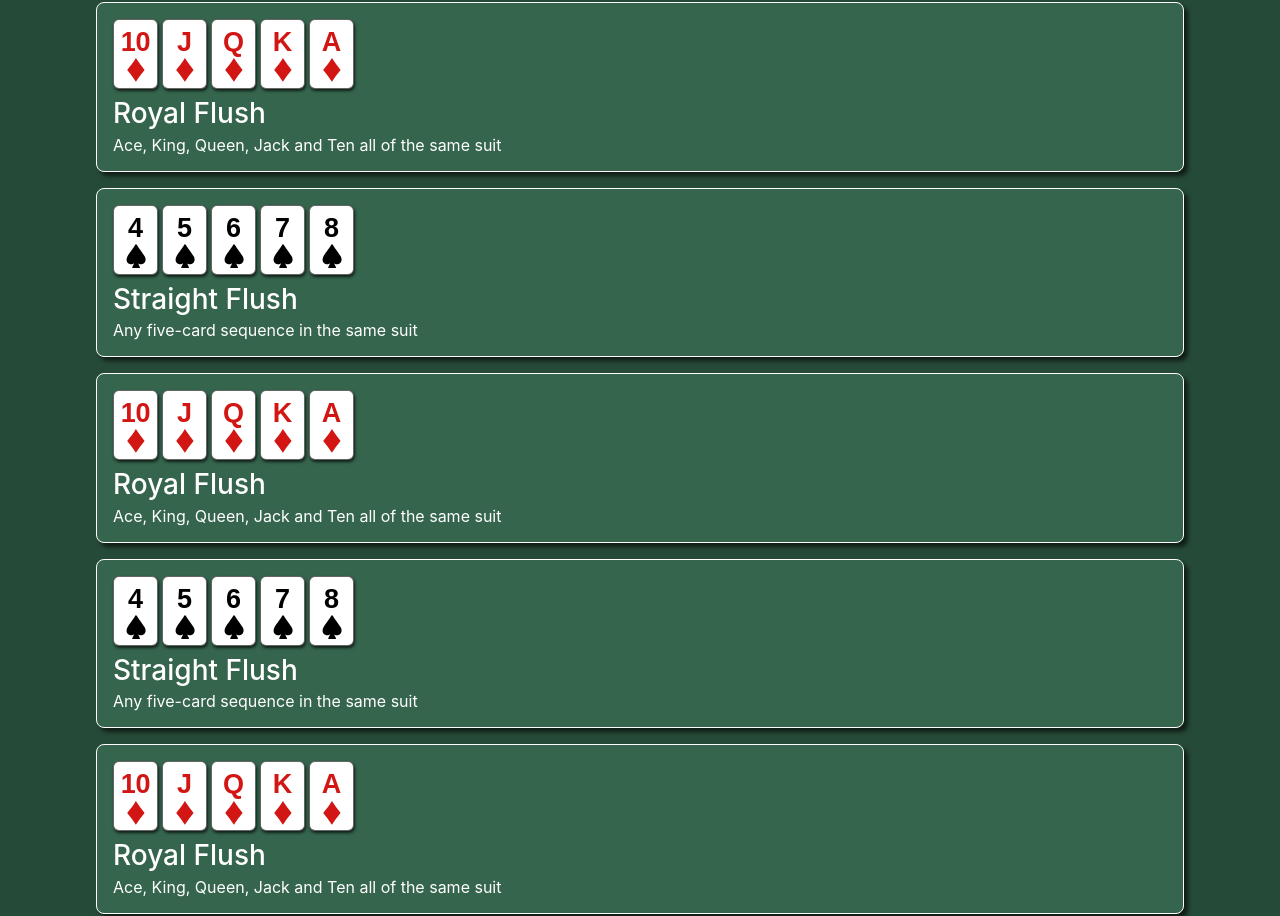
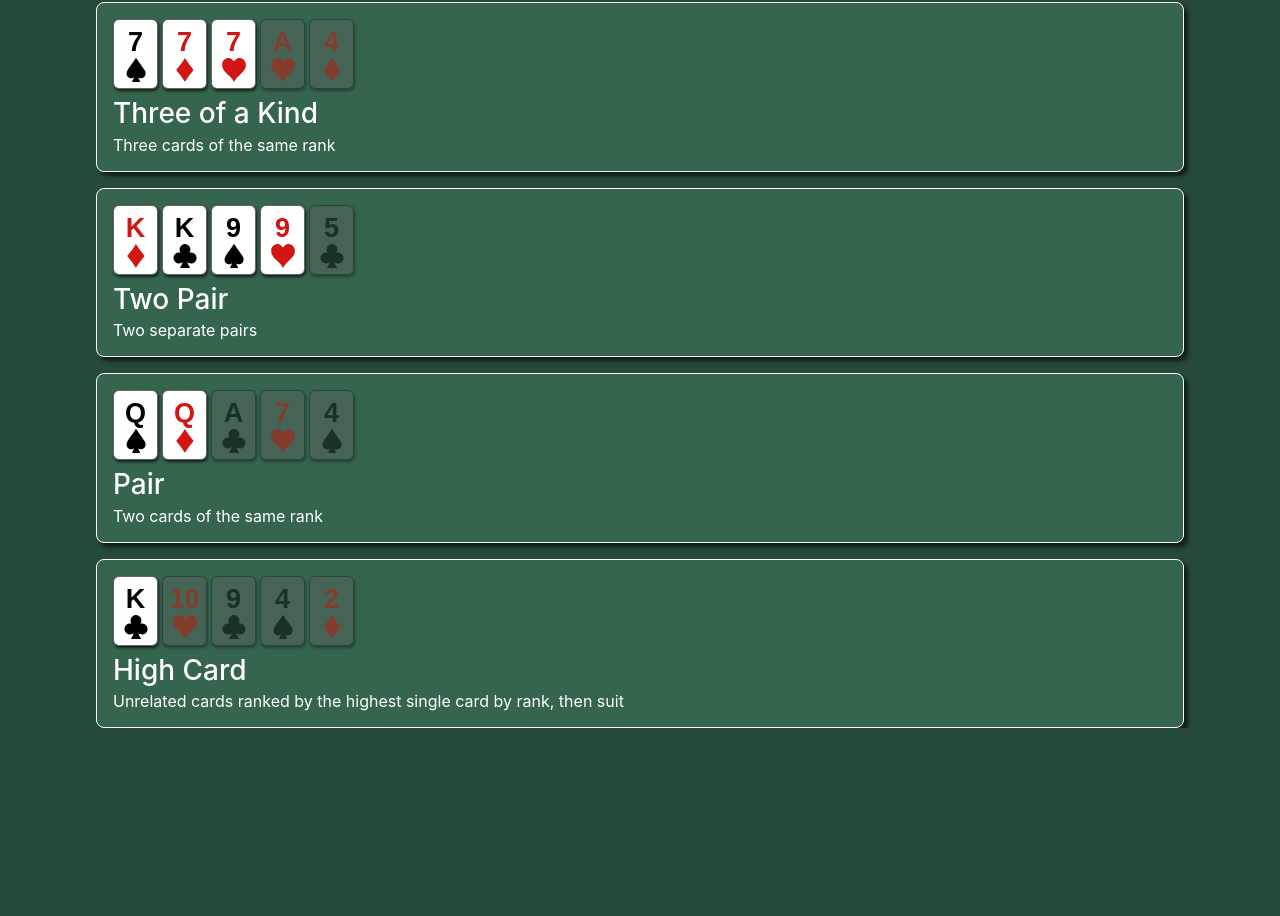
Before and after one commit to AplUSAndmINUS/poker-rules, a React (Create React App) app: page /rankings in a window 1280 px wide. Shown: the part 1258-2174 px from the top of the page. After the commit the page ends 1986 px from the top, so only its background shows below. Built offline with nearby package versions, Linux system fonts and the light colour scheme; a web font is replaced by a local one.

Commit message:
finished rankings but need to fix code to add JS map functions for loop

```diff
--- a/src/assets/constants/rankings.tsx
+++ b/src/assets/constants/rankings.tsx
@@ -101,13 +101,19 @@ export const CARD_RANKINGS_CARDS: Cards[] = [
     color: 'black',
     isOpaque: true,
     suit: 'spade',
-    value: '2',
+    value: 'J',
   },
   {
     color: 'black',
     isOpaque: true,
     suit: 'club',
-    value: '2',
+    value: 'J',
+  },
+  {
+    color: 'red',
+    isOpaque: true,
+    suit: 'heart',
+    value: 'J',
   },
   {
     color: 'red',
@@ -118,14 +124,8 @@ export const CARD_RANKINGS_CARDS: Cards[] = [
   {
     color: 'red',
     isOpaque: true,
-    suit: 'heart',
-    value: 'J',
-  },
-  {
-    color: 'red',
-    isOpaque: true,
     suit: 'diamond',
-    value: 'J',
+    value: '2',
   }, // end full house
   { // flush
     color: 'black',
@@ -182,7 +182,7 @@ export const CARD_RANKINGS_CARDS: Cards[] = [
     value: '4',
   },
   {
-    color: 'black',
+    color: 'red',
     isOpaque: true,
     suit: 'diamond',
     value: '5',
@@ -242,10 +242,10 @@ export const CARD_RANKINGS_CARDS: Cards[] = [
     value: '9',
   },
   {
-    color: 'red',
+    color: 'black',
     isOpaque: false,
-    suit: 'diamond',
-    value: '4',
+    suit: 'club',
+    value: '5',
   }, // end two pair
   { // pair
     color: 'black',
@@ -262,8 +262,8 @@ export const CARD_RANKINGS_CARDS: Cards[] = [
   {
     color: 'black',
     isOpaque: false,
-    suit: 'spade',
-    value: '4',
+    suit: 'club',
+    value: 'A',
   },
   {
     color: 'red',
@@ -275,13 +275,19 @@ export const CARD_RANKINGS_CARDS: Cards[] = [
     color: 'black',
     isOpaque: false,
     suit: 'spade',
-    value: 'A',
+    value: '4',
   }, // end pair
   { // high card
     color: 'black',
     isOpaque: true,
     suit: 'club',
     value: 'K',
+  },
+  {
+    color: 'red',
+    isOpaque: false,
+    suit: 'heart',
+    value: '10',
   },
   {
     color: 'black',
@@ -298,13 +304,7 @@ export const CARD_RANKINGS_CARDS: Cards[] = [
   {
     color: 'red',
     isOpaque: false,
-    suit: 'heart',
-    value: '10',
-  },
-  {
-    color: 'black',
-    isOpaque: false,
-    suit: 'spade',
+    suit: 'diamond',
     value: '2',
   } // end high card
 ]
--- a/src/pages/hand-rankings/hand-rankings.tsx
+++ b/src/pages/hand-rankings/hand-rankings.tsx
@@ -46,76 +46,58 @@ export const Rankings = () => {
         heading={CARD_RANKINGS_TEXT[3].heading}
       />
       <RankingCard
-        card1={CARD_RANKINGS_CARDS[0]}
-        card2={CARD_RANKINGS_CARDS[1]}
-        card3={CARD_RANKINGS_CARDS[2]}
-        card4={CARD_RANKINGS_CARDS[3]}
-        card5={CARD_RANKINGS_CARDS[4]}
-        description={CARD_RANKINGS_TEXT[0].description}
-        heading={CARD_RANKINGS_TEXT[0].heading}
+        card1={CARD_RANKINGS_CARDS[20]}
+        card2={CARD_RANKINGS_CARDS[21]}
+        card3={CARD_RANKINGS_CARDS[22]}
+        card4={CARD_RANKINGS_CARDS[23]}
+        card5={CARD_RANKINGS_CARDS[24]}
+        description={CARD_RANKINGS_TEXT[4].description}
+        heading={CARD_RANKINGS_TEXT[4].heading}
       />
       <RankingCard
-        card1={CARD_RANKINGS_CARDS[5]}
-        card2={CARD_RANKINGS_CARDS[6]}
-        card3={CARD_RANKINGS_CARDS[7]}
-        card4={CARD_RANKINGS_CARDS[8]}
-        card5={CARD_RANKINGS_CARDS[9]}
-        description={CARD_RANKINGS_TEXT[1].description}
-        heading={CARD_RANKINGS_TEXT[1].heading}
+        card1={CARD_RANKINGS_CARDS[25]}
+        card2={CARD_RANKINGS_CARDS[26]}
+        card3={CARD_RANKINGS_CARDS[27]}
+        card4={CARD_RANKINGS_CARDS[28]}
+        card5={CARD_RANKINGS_CARDS[29]}
+        description={CARD_RANKINGS_TEXT[5].description}
+        heading={CARD_RANKINGS_TEXT[5].heading}
       />
       <RankingCard
-        card1={CARD_RANKINGS_CARDS[0]}
-        card2={CARD_RANKINGS_CARDS[1]}
-        card3={CARD_RANKINGS_CARDS[2]}
-        card4={CARD_RANKINGS_CARDS[3]}
-        card5={CARD_RANKINGS_CARDS[4]}
-        description={CARD_RANKINGS_TEXT[0].description}
-        heading={CARD_RANKINGS_TEXT[0].heading}
+        card1={CARD_RANKINGS_CARDS[30]}
+        card2={CARD_RANKINGS_CARDS[31]}
+        card3={CARD_RANKINGS_CARDS[32]}
+        card4={CARD_RANKINGS_CARDS[33]}
+        card5={CARD_RANKINGS_CARDS[34]}
+        description={CARD_RANKINGS_TEXT[6].description}
+        heading={CARD_RANKINGS_TEXT[6].heading}
       />
       <RankingCard
-        card1={CARD_RANKINGS_CARDS[5]}
-        card2={CARD_RANKINGS_CARDS[6]}
-        card3={CARD_RANKINGS_CARDS[7]}
-        card4={CARD_RANKINGS_CARDS[8]}
-        card5={CARD_RANKINGS_CARDS[9]}
-        description={CARD_RANKINGS_TEXT[1].description}
-        heading={CARD_RANKINGS_TEXT[1].heading}
+        card1={CARD_RANKINGS_CARDS[35]}
+        card2={CARD_RANKINGS_CARDS[36]}
+        card3={CARD_RANKINGS_CARDS[37]}
+        card4={CARD_RANKINGS_CARDS[38]}
+        card5={CARD_RANKINGS_CARDS[39]}
+        description={CARD_RANKINGS_TEXT[7].description}
+        heading={CARD_RANKINGS_TEXT[7].heading}
       />
       <RankingCard
-        card1={CARD_RANKINGS_CARDS[0]}
-        card2={CARD_RANKINGS_CARDS[1]}
-        card3={CARD_RANKINGS_CARDS[2]}
-        card4={CARD_RANKINGS_CARDS[3]}
-        card5={CARD_RANKINGS_CARDS[4]}
-        description={CARD_RANKINGS_TEXT[0].description}
-        heading={CARD_RANKINGS_TEXT[0].heading}
+        card1={CARD_RANKINGS_CARDS[40]}
+        card2={CARD_RANKINGS_CARDS[41]}
+        card3={CARD_RANKINGS_CARDS[42]}
+        card4={CARD_RANKINGS_CARDS[43]}
+        card5={CARD_RANKINGS_CARDS[44]}
+        description={CARD_RANKINGS_TEXT[8].description}
+        heading={CARD_RANKINGS_TEXT[8].heading}
       />
       <RankingCard
-        card1={CARD_RANKINGS_CARDS[5]}
-        card2={CARD_RANKINGS_CARDS[6]}
-        card3={CARD_RANKINGS_CARDS[7]}
-        card4={CARD_RANKINGS_CARDS[8]}
-        card5={CARD_RANKINGS_CARDS[9]}
-        description={CARD_RANKINGS_TEXT[1].description}
-        heading={CARD_RANKINGS_TEXT[1].heading}
-      />
-      <RankingCard
-        card1={CARD_RANKINGS_CARDS[0]}
-        card2={CARD_RANKINGS_CARDS[1]}
-        card3={CARD_RANKINGS_CARDS[2]}
-        card4={CARD_RANKINGS_CARDS[3]}
-        card5={CARD_RANKINGS_CARDS[4]}
-        description={CARD_RANKINGS_TEXT[0].description}
-        heading={CARD_RANKINGS_TEXT[0].heading}
-      />
-      <RankingCard
-        card1={CARD_RANKINGS_CARDS[5]}
-        card2={CARD_RANKINGS_CARDS[6]}
-        card3={CARD_RANKINGS_CARDS[7]}
-        card4={CARD_RANKINGS_CARDS[8]}
-        card5={CARD_RANKINGS_CARDS[9]}
-        description={CARD_RANKINGS_TEXT[1].description}
-        heading={CARD_RANKINGS_TEXT[1].heading}
+        card1={CARD_RANKINGS_CARDS[45]}
+        card2={CARD_RANKINGS_CARDS[46]}
+        card3={CARD_RANKINGS_CARDS[47]}
+        card4={CARD_RANKINGS_CARDS[48]}
+        card5={CARD_RANKINGS_CARDS[49]}
+        description={CARD_RANKINGS_TEXT[9].description}
+        heading={CARD_RANKINGS_TEXT[9].heading}
       />
     </div>
   )
```
